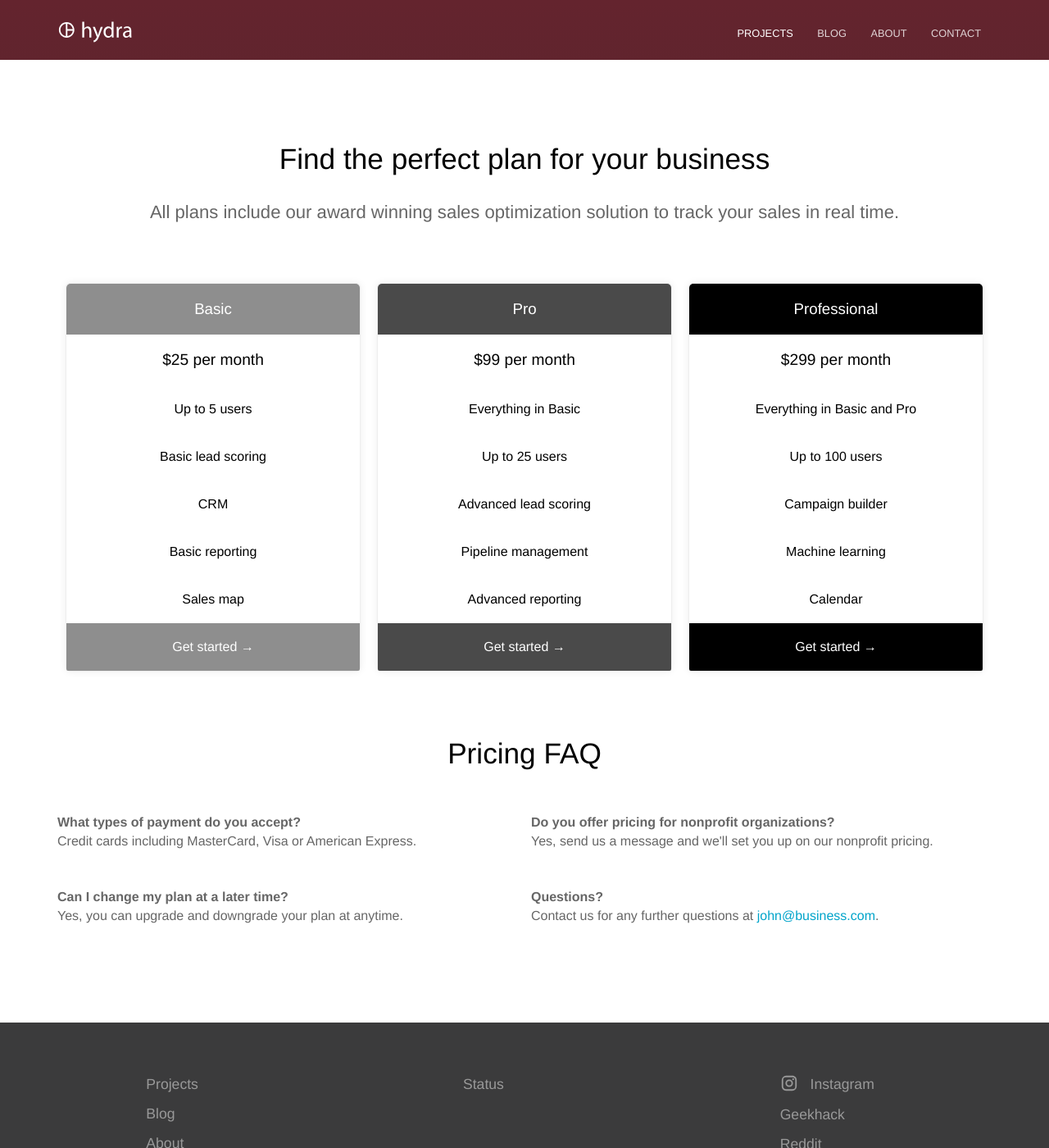
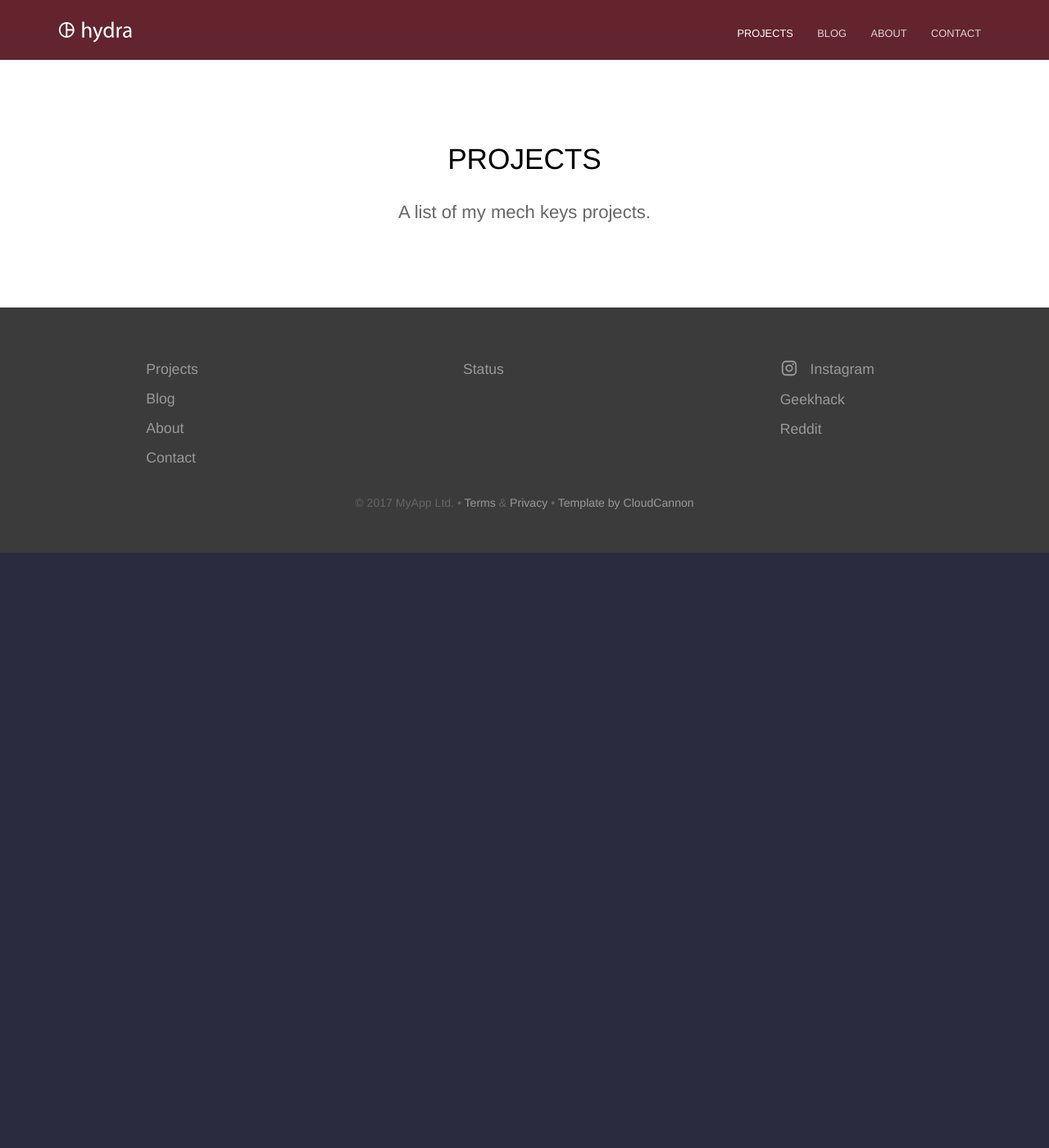
Before and after one commit to RedSunsRMK/redsunsrmk.github.io, a Jekyll site: the page built from pricing.html, in a window 1280 px wide and 1400 px high. Shown: the whole window at 82% size. Built offline with Jekyll 4.4.1, drawn with Linux system fonts in a browser that asks for light colours.

Commit message:
Update pricing.html

```diff
--- a/pricing.html
+++ b/pricing.html
@@ -1,97 +1,5 @@
 ---
-title: Pricing
-heading: Find the perfect plan for your business
-description: All plans include our award winning sales optimization solution to track your sales in real time.
-pricing_table:
-  - name: Basic
-    color: "#8e8e8e"
-    features:
-      - text: $25 per month
-        highlight: true
-      - text: Up to 5 users
-        highlight: false
-      - text: Basic lead scoring
-        highlight: false
-      - text: CRM
-        highlight: false
-      - text: Basic reporting
-        highlight: false
-      - text: Sales map
-        highlight: false
-    call_to_action:
-      link: http://mysite.com?plan=basic
-      text: Get started
-  - name: Pro
-    color: "#4a4a4a"
-    features:
-      - text: $99 per month
-        highlight: true
-      - text: Everything in Basic
-        highlight: false
-      - text: Up to 25 users
-        highlight: false
-      - text: Advanced lead scoring
-        highlight: false
-      - text: Pipeline management
-        highlight: false
-      - text: Advanced reporting
-        highlight: false
-    call_to_action:
-      link: http://mysite.com?plan=pro
-      text: Get started
-  - name: Professional
-    color: "#000000"
-    features:
-      - text: $299 per month
-        highlight: true
-      - text: Everything in Basic and Pro
-        highlight: false
-      - text: Up to 100 users
-        highlight: false
-      - text: Campaign builder
-        highlight: false
-      - text: Machine learning
-        highlight: false
-      - text: Calendar
-        highlight: false
-    call_to_action:
-      link: http://mysite.com?plan=professional
-      text: Get started
-faq:
-  - question: What types of payment do you accept?
-    answer: Credit cards including MasterCard, Visa or American Express.
-  - question: Can I change my plan at a later time?
-    answer: Yes, you can upgrade and downgrade your plan at anytime.
-  - question: Do you offer pricing for nonprofit organizations?
-    answer: Yes, send us a message and we'll set you up on our nonprofit pricing.
-  - question: Questions?
-    answer: Contact us for any further questions at <a href="#">john@business.com</a>.
+title: Projects
+heading: PROJECTS
+description: A list of my mech keys projects.
 ---
-<div class="plans">
-	{% for plan in page.pricing_table %}
-		<ul class="plan">
-			<li style="background: {{ plan.color }}">
-				<h3>{{ plan.name }}</h3>
-			</li>
-			{% for feature in plan.features %}
-				<li {% if feature.highlight %} class="highlighted"{% endif %}>{{ feature.text }}</li>
-			{% endfor %}
-
-			{% if plan.call_to_action %}
-				<li class="pricing-cta"><div class="button"><a style="background: {{ plan.color }}" href="{{ plan.call_to_action.link }}">{{ plan.call_to_action.text }} &rarr;</a></div></li>
-			{% endif %}
-		</ul>
-	{% endfor %}
-</div>
-
-{% if page.faq %}
-	<h2>Pricing FAQ</h2>
-	<dl class="faq">
-		{% for item in page.faq %}
-			<div>
-				<dt>{{ item.question }}</dt>
-				<dd>{{ item.answer }}</dd>
-			</div>
-		{% endfor %}
-	</dl>
-{% endif %}
```
